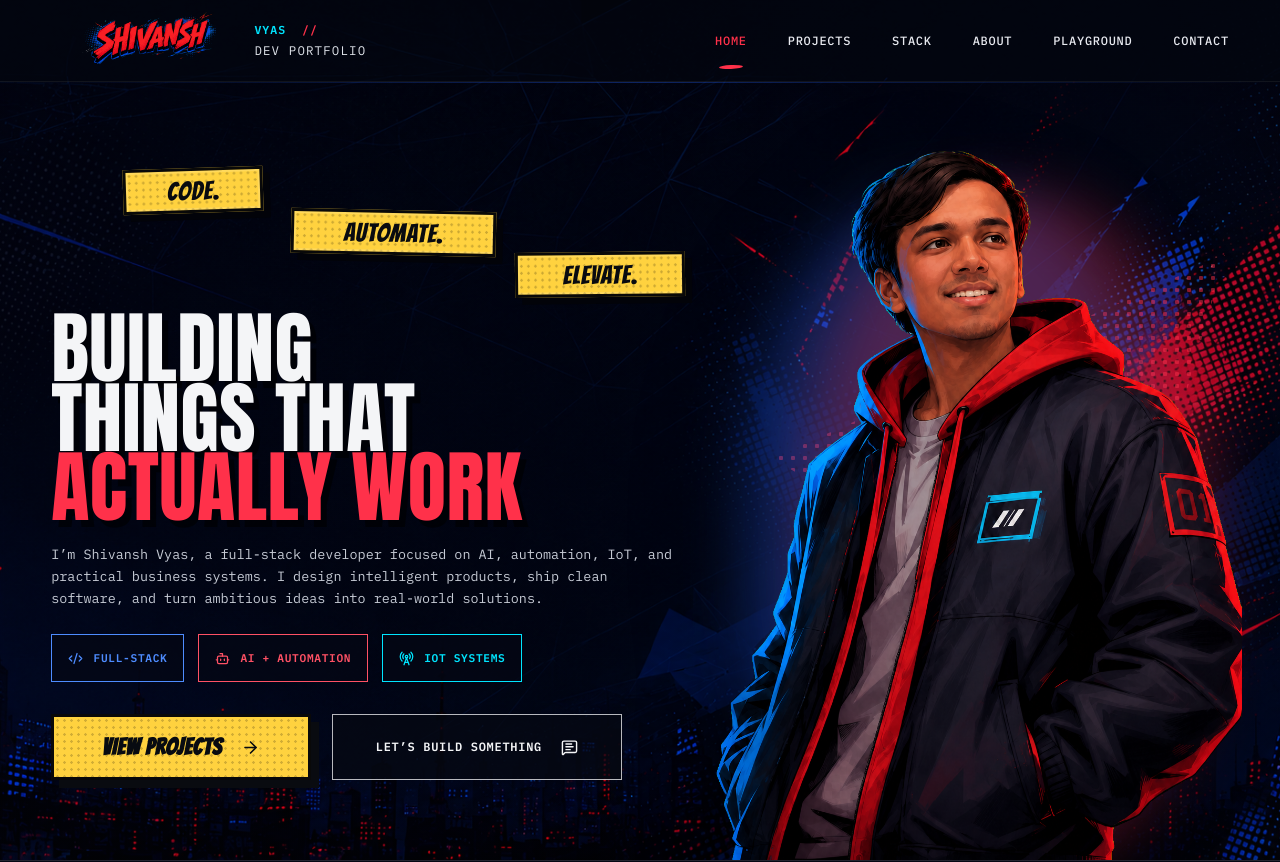
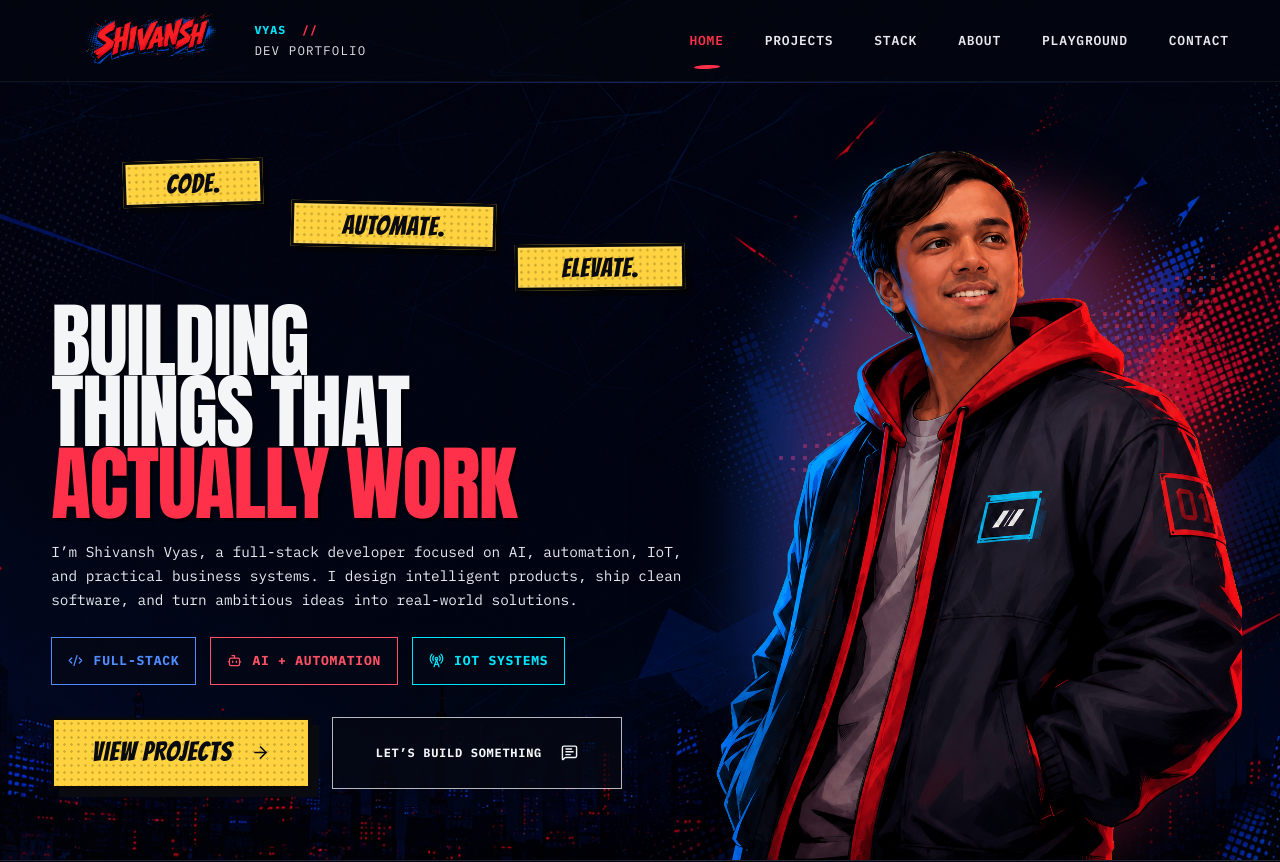
Before and after one commit to Shivansh2207/Shivansh-portfolio, a Next.js app: page / in a window 1280 px wide. Shown: the top 862 px of the page. Built offline with nearby package versions, Linux system fonts and the light colour scheme.

Commit message:
Refine hero and navbar typography

```diff
--- a/app/globals.css
+++ b/app/globals.css
@@ -178,8 +178,8 @@ svg {
   place-items: center;
   color: #e8eaf0;
   font-family: var(--font-mono), monospace;
-  font-size: 0.75rem;
-  font-weight: 500;
+  font-size: 0.8125rem;
+  font-weight: 600;
   letter-spacing: 0.06em;
   text-transform: uppercase;
   transition: color 160ms ease;
@@ -286,11 +286,12 @@ svg {
     radial-gradient(circle, rgba(0, 0, 0, 0.2) 1px, transparent 1.5px) 0 0 / 7px 7px,
     var(--yellow);
   box-shadow:
-    7px 7px 0 #020309,
+    5px 6px 0 #020309,
     inset 0 0 0 2px rgba(255, 255, 255, 0.15);
   color: #090b10;
   font-family: var(--font-comic), sans-serif;
-  font-size: clamp(1.45rem, 2vw, 2rem);
+  font-size: clamp(1.65rem, 2vw, 2.3rem);
+  font-weight: 400;
   letter-spacing: 0.03em;
   line-height: 1;
   text-align: center;
@@ -311,13 +312,13 @@ svg {
   display: grid;
   margin: 0;
   font-family: var(--font-display), Impact, sans-serif;
-  font-size: clamp(4.25rem, 6.15vw, 6.5rem);
+  font-size: clamp(4.6rem, 6.4vw, 7.35rem);
   font-weight: 400;
-  letter-spacing: 0.006em;
-  line-height: 0.88;
+  letter-spacing: -0.018em;
+  line-height: 0.87;
   text-transform: uppercase;
   text-wrap: nowrap;
-  text-shadow: 6px 7px 0 rgba(0, 0, 0, 0.6);
+  text-shadow: 3px 3px 0 rgba(0, 0, 0, 0.58);
 }
 
 .hero__title span {
@@ -329,11 +330,11 @@ svg {
 }
 
 .hero__intro {
-  max-width: 630px;
+  max-width: 660px;
   margin: 1.35rem 0 0;
-  color: #c6cbd5;
-  font-family: var(--font-mono), monospace;
-  font-size: clamp(0.83rem, 1.05vw, 0.98rem);
+  color: #e8ebf0;
+  font-family: var(--font-mono), monospace;
+  font-size: clamp(0.9rem, 1vw, 1.08rem);
   line-height: 1.65;
 }
 
@@ -353,8 +354,8 @@ svg {
   border: 1px solid currentColor;
   background: rgba(5, 8, 20, 0.7);
   font-family: var(--font-mono), monospace;
-  font-size: 0.7rem;
-  font-weight: 600;
+  font-size: 0.8125rem;
+  font-weight: 700;
   letter-spacing: 0.06em;
   white-space: nowrap;
 }
@@ -387,7 +388,7 @@ svg {
   padding: 0.8rem 1.6rem;
   font-family: var(--font-mono), monospace;
   font-size: 0.75rem;
-  font-weight: 600;
+  font-weight: 700;
   letter-spacing: 0.06em;
   text-transform: uppercase;
   transition:
@@ -405,7 +406,8 @@ svg {
   box-shadow: 8px 8px 0 #090b10;
   color: #080b11;
   font-family: var(--font-comic), sans-serif;
-  font-size: 1.45rem;
+  font-size: clamp(1.6875rem, 2vw, 1.875rem);
+  font-weight: 400;
   letter-spacing: 0.03em;
 }
 
@@ -1728,8 +1730,9 @@ svg {
     align-items: center;
     gap: 1.5rem;
     border-bottom: 1px solid var(--border);
-    font-family: var(--font-display), sans-serif;
-    font-size: 1.7rem;
+    font-family: var(--font-mono), monospace;
+    font-size: 1.05rem;
+    font-weight: 600;
     text-transform: uppercase;
   }
 
@@ -1889,8 +1892,8 @@ svg {
   }
 
   .hero__intro {
-    font-family: var(--font-body), sans-serif;
-    font-size: 0.93rem;
+    font-family: var(--font-mono), monospace;
+    font-size: 0.9rem;
   }
 
   .hero__chips {
--- a/app/layout.tsx
+++ b/app/layout.tsx
@@ -24,7 +24,7 @@ const inter = Inter({
 
 const mono = IBM_Plex_Mono({
   variable: "--font-mono",
-  weight: ["400", "500", "600"],
+  weight: ["400", "500", "600", "700"],
   subsets: ["latin"],
 });
 
```
